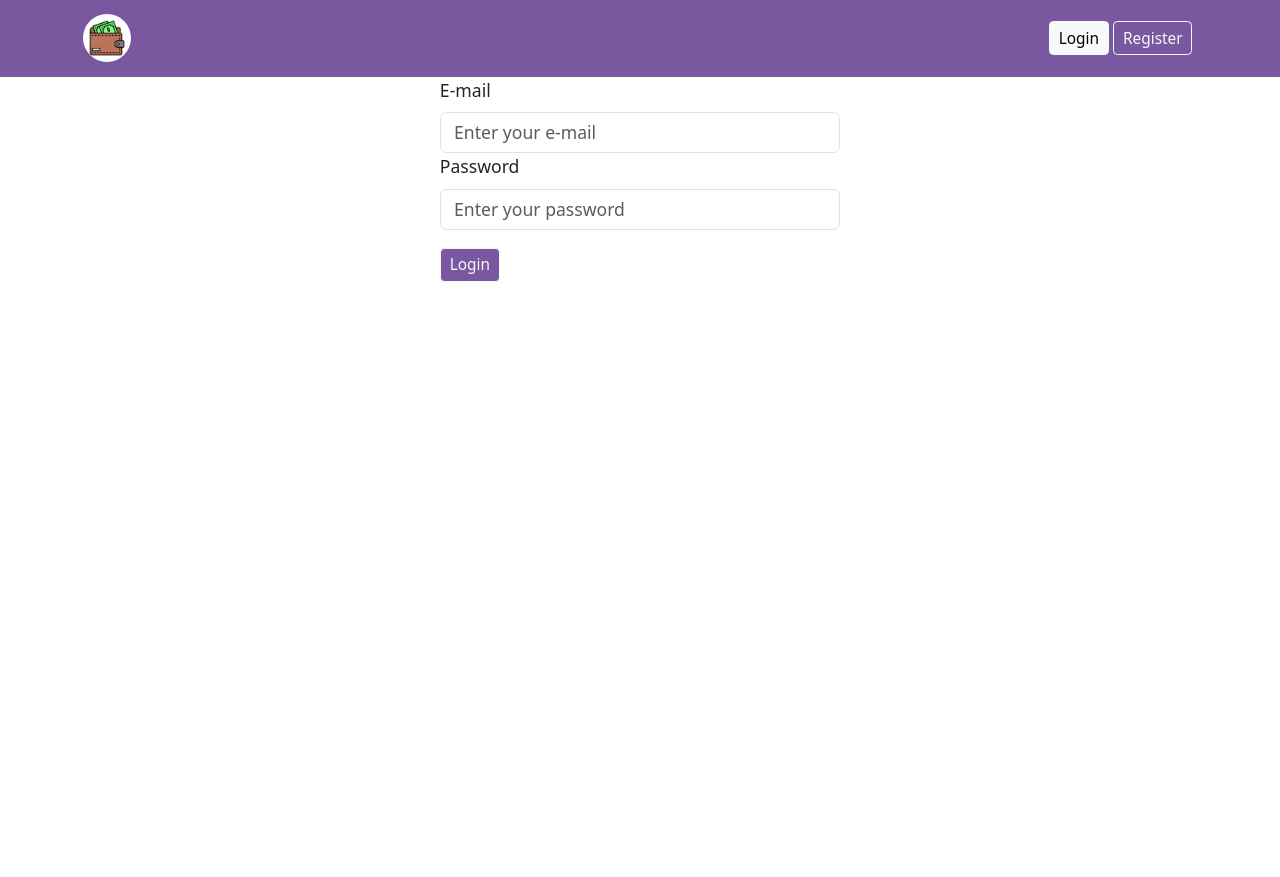
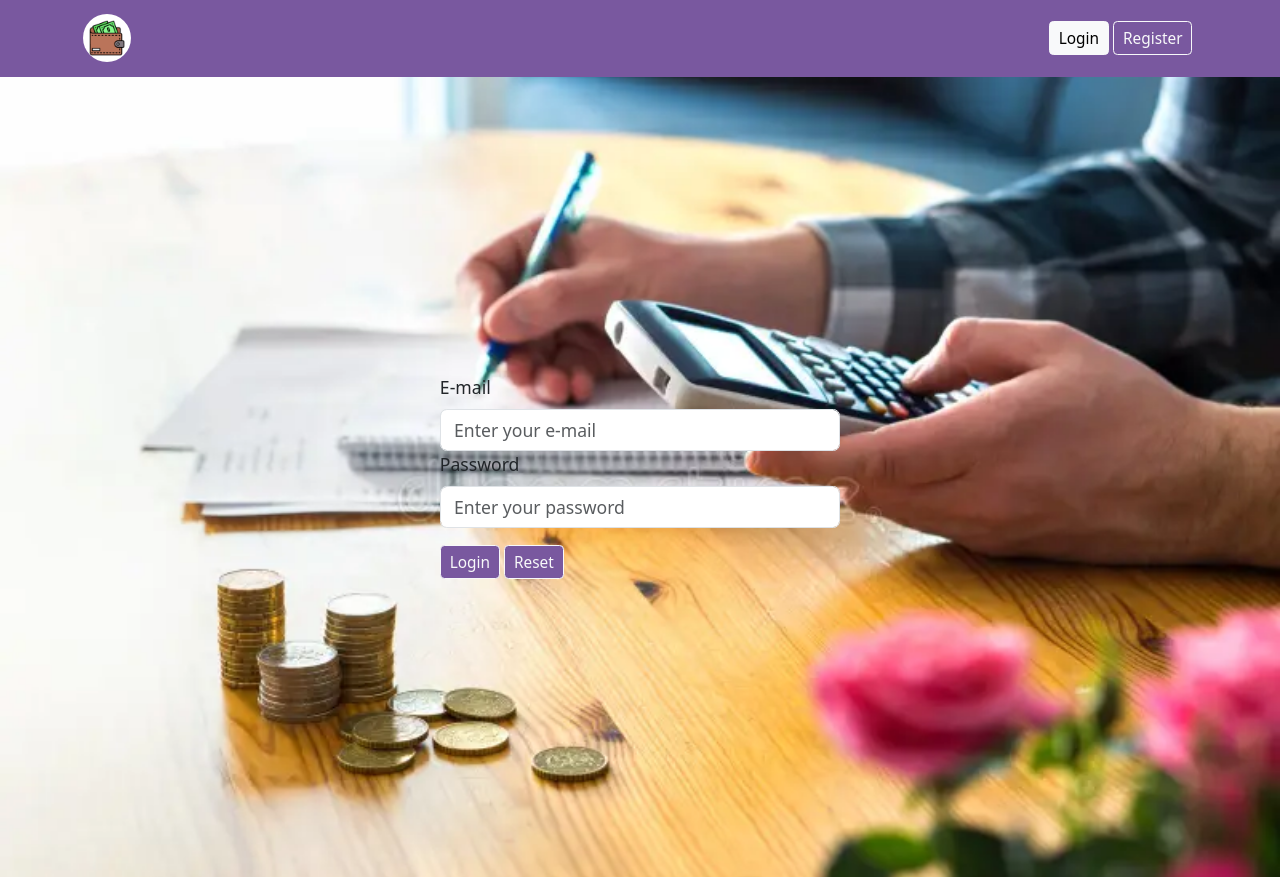
Before and after one commit to jsonmw/webapp, a React (Vite) app: page /login in a window 1280 px wide. Before the commit the page ends 800 px from the top, so only its background shows below. Built offline with nearby package versions, Linux system fonts and the light colour scheme.

Commit message:
Added background image, correct email display, fixed amount display

```diff
--- a/src/components/ExpenseList.tsx
+++ b/src/components/ExpenseList.tsx
@@ -30,7 +30,7 @@ const ExpenseList = ({ expenses }: Props) => {
               </div>
               <div className="card-subtitle">
                 <span className="badge rounded-pill app-primary-bg-color">
-                  {CurrencyUtils.formatToUSD(expense.amount)}
+                  {CurrencyUtils.formatToUSD(parseFloat(expense.amount))}
                 </span>
               </div>
             </div>
--- a/src/index.css
+++ b/src/index.css
@@ -29,3 +29,13 @@ nav, .app-primary-bg-color {
   color: white;
   border-color: white;
 }
+
+.login-background {
+  background-image: url('../src/assets/login-bg.jpg');
+  background-size: cover;
+  background-position: center;
+  height: 100vh;
+  display: flex;
+  justify-content: center;
+  align-items: center;
+}
--- a/src/model/Expense.ts
+++ b/src/model/Expense.ts
@@ -3,7 +3,7 @@ export interface Expense {
     expenseId?: string;
     name: string;
     note: string;
-    amount: number;
+    amount: string;
     date: string;
     category: string;
 }
--- a/src/pages/dashboard/Dashboard.tsx
+++ b/src/pages/dashboard/Dashboard.tsx
@@ -1,13 +1,14 @@
 import ExpenseList from "../../components/ExpenseList";
 import useExpenses from "../../hooks/useExpenses";
 import { Expense } from "../../model/Expense";
+import AppHelper from "../../utils/AppHelper";
 import DashboardStatus from "./DashboardStatus";
 
 const Dashboard = () => {
-  const loggedInUser: string = "jason@unknown.gmail";
+  const loggedInUser: string = AppHelper.getLoggedInUser();
   const { expenses, error, isLoading } = useExpenses();
 
-  const totalExpenses = expenses.reduce((acc: number, expense: Expense) => acc + expense.amount, 0);
+  const totalExpenses = expenses.reduce((acc: number, expense: Expense) => acc + parseFloat(expense.amount), 0);
 
 
   return (
--- a/src/pages/expense/ExpenseDetails.tsx
+++ b/src/pages/expense/ExpenseDetails.tsx
@@ -70,7 +70,7 @@ const ExpenseDetails = () => {
                   <th>Amount</th>
                   <td>
                     {expense
-                      ? CurrencyUtils.formatToUSD(expense.amount)
+                      ? CurrencyUtils.formatToUSD(parseFloat(expense.amount))
                       : "N/A"}
                   </td>
                 </tr>
--- a/src/pages/expense/NewExpense.tsx
+++ b/src/pages/expense/NewExpense.tsx
@@ -17,7 +17,7 @@ const NewExpense = () => {
   const [isLoading, setLoader] = useState<boolean>(false);
   const [initialValues, setInitialValues] = useState<Expense>({
     name: "",
-    amount: 0,
+    amount: "",
     note: "",
     category: "",
     date: new Date().toISOString().split("T")[0],
@@ -145,11 +145,29 @@ const NewExpense = () => {
               error={formik.errors.category}
               touched={formik.touched.category}
             />
+            {isLoading && (
+            <button
+              className="btn btn-sm app-primary-bg-color btn-outline-light"
+              type="submit"
+              disabled
+            >
+              Loading...
+            </button>
+          )}
+          {!isLoading && (
             <button
               className="btn btn-sm app-primary-bg-color btn-outline-light"
               type="submit"
             >
-              Submit
+              Save
+            </button>
+          )}
+            <button
+              className="btn btn-sm app-primary-bg-color btn-outline-light mx-1"
+              type="reset"
+              onClick={formik.handleReset}
+            >
+              Reset
             </button>
           </form>
         </div>
--- a/src/pages/login/Login.tsx
+++ b/src/pages/login/Login.tsx
@@ -4,7 +4,7 @@ import loginValidationSchema from "../../validation/loginValidationSchema";
 import { useLogin } from "../../hooks/useLogin";
 
 const Login = () => {
-  const {login, isLoading, error} = useLogin();
+  const { login, isLoading, error } = useLogin();
   const formik = useFormik<AuthRequest>({
     initialValues: {
       email: "",
@@ -61,11 +61,29 @@ const Login = () => {
               </div>
             ) : null}
           </div>
+          {isLoading && (
+            <button
+              className="btn btn-sm app-primary-bg-color btn-outline-light"
+              type="submit"
+              disabled
+            >
+              Loading...
+            </button>
+          )}
+          {!isLoading && (
+            <button
+              className="btn btn-sm app-primary-bg-color btn-outline-light"
+              type="submit"
+            >
+              Login
+            </button>
+          )}
           <button
-            className="btn btn-sm app-primary-bg-color btn-outline-light"
-            type="submit"
+            className="btn btn-sm app-primary-bg-color btn-outline-light mx-1"
+            type="reset"
+            onClick={formik.handleReset}
           >
-            Login
+            Reset
           </button>
         </form>
       </div>
--- a/src/pages/register/Register.tsx
+++ b/src/pages/register/Register.tsx
@@ -99,11 +99,29 @@ const Register = () => {
               </div>
             ) : null}
           </div>
+          {isLoading && (
+            <button
+              className="btn btn-sm app-primary-bg-color btn-outline-light"
+              type="submit"
+              disabled
+            >
+              Loading...
+            </button>
+          )}
+          {!isLoading && (
+            <button
+              className="btn btn-sm app-primary-bg-color btn-outline-light"
+              type="submit"
+            >
+              Register
+            </button>
+          )}
           <button
-            className="btn btn-sm app-primary-bg-color btn-outline-light"
-            type="submit"
+            className="btn btn-sm app-primary-bg-color btn-outline-light mx-1"
+            type="reset"
+            onClick={formik.handleReset}
           >
-            Register
+            Reset
           </button>
         </form>
       </div>
--- /dev/null
+++ b/src/utils/AppHelper.ts
@@ -0,0 +1,16 @@
+import { AuthResponse } from "../model/AuthResponse";
+
+class AppHelper {
+    static getLoggedInUser() {
+        const authObject = localStorage.getItem('user');
+
+        if(authObject) {
+            const {email} = JSON.parse(authObject) as AuthResponse;
+            return email;
+        }
+
+        return "unknown@example.com"
+    }
+}
+
+export default AppHelper;
--- a/src/validation/ExpenseValidationSchema.ts
+++ b/src/validation/ExpenseValidationSchema.ts
@@ -3,7 +3,7 @@ import * as Yup from 'yup';
 const expenseValidationSchema = Yup.object({
     name: Yup.string().min(3, "Expense name must be at least 3 characters long").required('Expense name is required'),
     amount: Yup.number().required("Expense amount is required").positive("Expense amount must be greater than zero"),
-    date: Yup.date().required("Expense date is required"),
+    date: Yup.date().required("Expense date is required").max(new Date(), "Selected date is in the future"),
     category: Yup.string().required("Expense category is required")
   })
 
```
Also changed, not shown: src/assets/login-bg.jpg (added).
